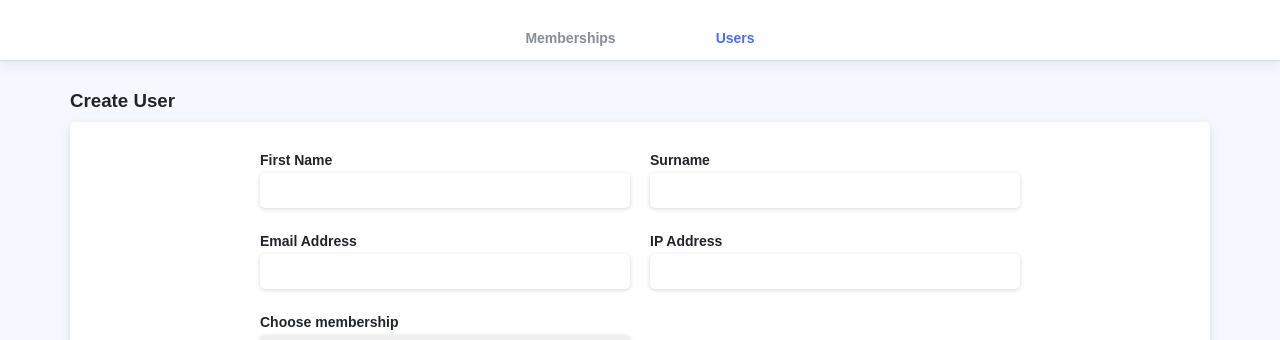
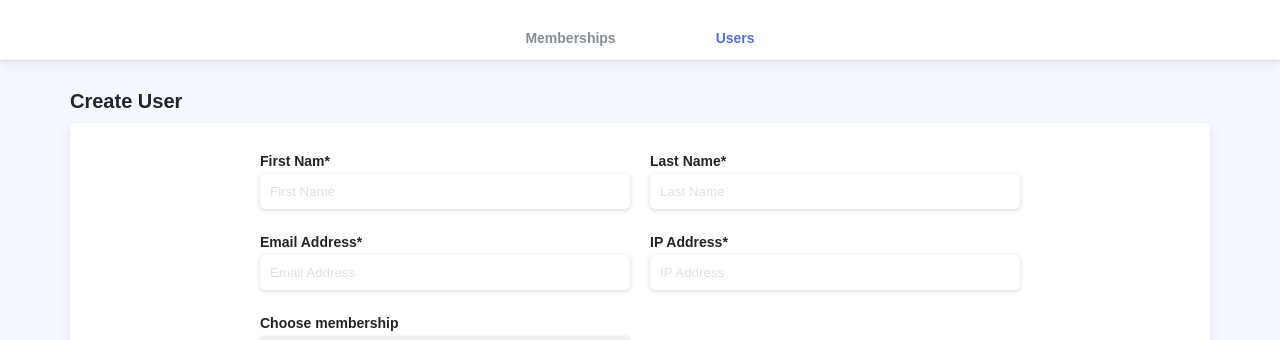
Before and after one commit to daivath33/SERWICES, a plain HTML site: page frontend/html/add-user.html in a window 1280 px wide. Shown: the top 340 px of the page. Drawn offline with Linux system fonts and the light colour scheme; no server answers.

```diff
--- a/frontend/html/add-user.html
+++ b/frontend/html/add-user.html
@@ -16,28 +16,28 @@
     </header>
     <main>
       <section>
-        <h3>Create User</h3>
+        <h2>Create User</h2>
         <form class="inputs-form">
           <div class="inputs">
             <div class="flex-box">
               <div class="input-group">
-                <label for="firstName">First Name</label>
-                <input type="text" id="firstName" />
+                <label for="firstName">First Nam<span>*</span></label>
+                <input type="text" id="firstName" placeholder="First Name" />
               </div>
               <div class="input-group">
-                <label for="surname">Surname</label>
-                <input type="text" id="surname" />
+                <label for="surname">Last Name<span>*</span></label>
+                <input type="text" id="surname" placeholder="Last Name" />
               </div>
             </div>
 
             <div class="flex-box">
               <div class="input-group">
-                <label for="email">Email Address</label>
-                <input type="text" id="email" />
+                <label for="email">Email Address<span>*</span></label>
+                <input type="text" id="email" placeholder="Email Address" />
               </div>
               <div class="input-group">
-                <label for="email">IP Address</label>
-                <input type="text" id="ip" />
+                <label for="email">IP Address<span>*</span></label>
+                <input type="text" id="ip" placeholder="IP Address" />
               </div>
             </div>
 
```
